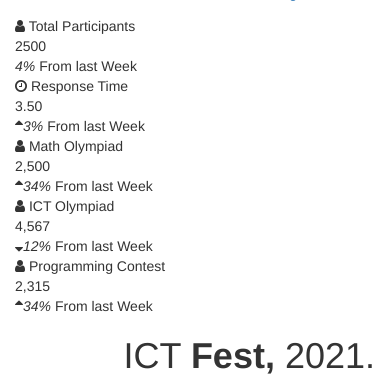
After one commit to ratulMahjabin/server-programming-lab, a Node server app: template Lab4_180042123/Fest2021/views/math-olympiad/list.ejs in a window 390 px wide; the page is wider, and only the part inside the window is pictured. The commit adds this page. Shown: the part 1035-1421 px from the top of that part. Run offline with Node 20, Linux system fonts and the light colour scheme; the template is opened without the code that fills it, so the values that code supplies are empty; some libraries are stand-ins or nearby versions.

Commit message:
mathOlympiad view added

```diff
--- /dev/null
+++ b/Lab4_180042123/Fest2021/routes/MathOlympiad.routes.js
@@ -0,0 +1 @@
+const express = require('express')
--- /dev/null
+++ b/Lab4_180042123/Fest2021/views/admin-pages/mo/list-content.ejs
@@ -0,0 +1,52 @@
+<div class="right_col" role="main">
+  <!-- top tiles -->
+  <div class="row" style="display: inline-block">
+    <div class="tile_count">
+      <div class="col-md-3 col-sm-4 tile_stats_count">
+        <span class="count_top"
+          ><i class="fa fa-user"></i> Total Participants</span
+        >
+        <div class="count">2500</div>
+        <span class="count_bottom"
+          ><i class="green">4% </i> From last Week</span
+        >
+      </div>
+      <div class="col-md-3 col-sm-4 tile_stats_count">
+        <span class="count_top"
+          ><i class="fa fa-clock-o"></i> Response Time</span
+        >
+        <div class="count">3.50</div>
+        <span class="count_bottom"
+          ><i class="green"><i class="fa fa-sort-asc"></i>3% </i> From last
+          Week</span
+        >
+      </div>
+      <div class="col-md-3 col-sm-4 tile_stats_count">
+        <span class="count_top"><i class="fa fa-user"></i> Math Olympiad</span>
+        <div class="count green">2,500</div>
+        <span class="count_bottom"
+          ><i class="green"><i class="fa fa-sort-asc"></i>34% </i> From last
+          Week</span
+        >
+      </div>
+      <div class="col-md-3 col-sm-4 tile_stats_count">
+        <span class="count_top"><i class="fa fa-user"></i> ICT Olympiad</span>
+        <div class="count">4,567</div>
+        <span class="count_bottom"
+          ><i class="red"><i class="fa fa-sort-desc"></i>12% </i> From last
+          Week</span
+        >
+      </div>
+      <div class="col-md-3 col-sm-4 tile_stats_count">
+        <span class="count_top"
+          ><i class="fa fa-user"></i> Programming Contest</span
+        >
+        <div class="count">2,315</div>
+        <span class="count_bottom"
+          ><i class="green"><i class="fa fa-sort-asc"></i>34% </i> From last
+          Week</span
+        >
+      </div>
+    </div>
+  </div>
+</div>
--- a/Lab4_180042123/Fest2021/views/admin-partials/sidebar.ejs
+++ b/Lab4_180042123/Fest2021/views/admin-partials/sidebar.ejs
@@ -37,13 +37,13 @@
           </li>
           <li>
             <a
-              ><i class="fa fa-newspaper-o"></i> News
+              ><i class="fa fa-newspaper-o"></i> Math Olympiad
               <span class="fa fa-chevron-down"></span
             ></a>
             <ul class="nav child_menu">
-              <li><a href="/api/news-list">News List</a></li>
+              <li><a href="/MathOlympiad/register">Register Participant</a></li>
               <li>
-                <a href="/api/add-news">Add News</a>
+                <a href="/MathOlympiad/list">Participant List</a>
               </li>
             </ul>
           </li>
--- /dev/null
+++ b/Lab4_180042123/Fest2021/views/math-olympiad/list.ejs
@@ -0,0 +1,25 @@
+<!DOCTYPE html>
+<html lang="en">
+  <%- include('../admin-partials/header.ejs') %>
+
+  <body class="nav-md">
+    <div class="container body">
+      <div class="main_container">
+        <%- include('../admin-partials/sidebar.ejs') %>
+
+        <!-- top navigation -->
+        <%- include('../admin-partials/navbar.ejs') %>
+        <!-- /top navigation -->
+
+        <!-- page content -->
+        <%- include('../admin-pages/mo/list-content.ejs') %>
+        <!-- /page content -->
+
+        <!-- footer content -->
+        <%- include('../admin-partials/footer.ejs') %>
+        <!-- /footer content -->
+      </div>
+    </div>
+    <%- include('../admin-partials/scripts.ejs') %>
+  </body>
+</html>
```
Also changed, not shown: Lab4_180042123/Fest2021/views/admin-pages/mo/register-content.ejs (added, +52 -0 lines), Lab4_180042123/Fest2021/views/math-olympiad/register.ejs (added, +25 -0 lines).
